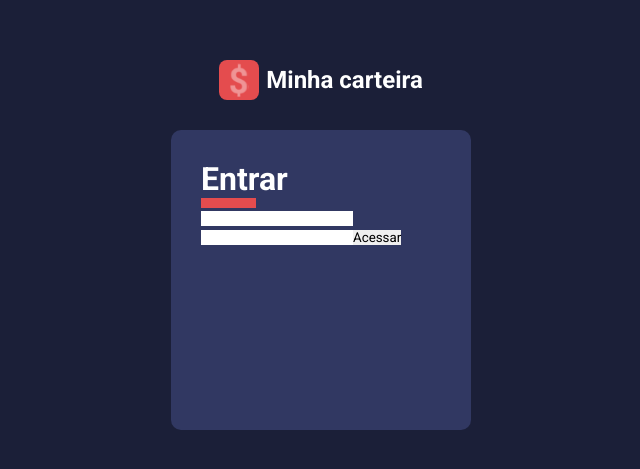
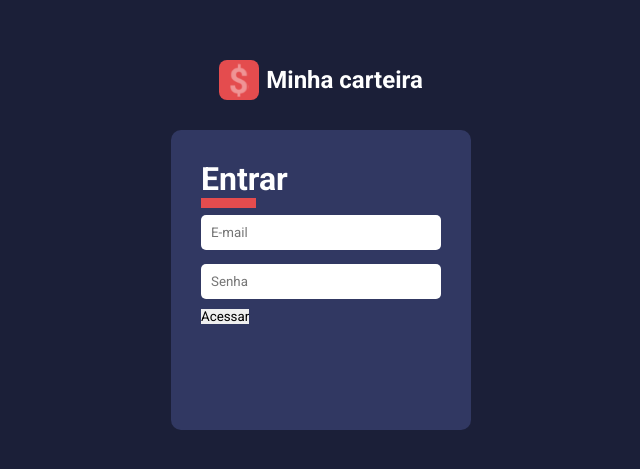
Before and after one commit to Adrianodbs/Minha-carteira, a React (Create React App) app: page / in a window 1280 px wide. Shown: the part 155-624 px from the top of the page, without its empty margins (319-959 px from the left). Built offline with nearby package versions, Linux system fonts and the light colour scheme.

Commit message:
Criando o componente de input

```diff
--- /dev/null
+++ b/src/components/Input/index.tsx
@@ -0,0 +1,10 @@
+import * as C from './styles'
+import { InputHTMLAttributes } from 'react'
+
+type IInputProps = InputHTMLAttributes<HTMLInputElement>
+
+function Input({ ...rest }: IInputProps) {
+  return <C.Container {...rest} />
+}
+
+export default Input
--- /dev/null
+++ b/src/components/Input/styles.ts
@@ -0,0 +1,8 @@
+import styled from "styled-components";
+
+export const Container = styled.input`
+  width: 100%;
+  padding: 10px;
+  border-radius: 5px;
+  margin: 7px 0;
+`
--- a/src/pages/SignIn/index.tsx
+++ b/src/pages/SignIn/index.tsx
@@ -1,5 +1,6 @@
 import * as C from './styles'
 import logoImg from '../../assets/logo.svg'
+import Input from '../../components/Input'
 
 function SignIn() {
   return (
@@ -8,11 +9,11 @@
         <img src={logoImg} alt="Minha carteira" />
         <h2>Minha carteira</h2>
       </C.Logo>
-      <C.Form>
+      <C.Form onSubmit={() => {}}>
         <C.FormTitle>Entrar</C.FormTitle>
 
-        <input type="text" />
-        <input type="text" />
+        <Input required type="email" placeholder="E-mail" />
+        <Input required type="password" placeholder="Senha" />
 
         <button type="submit">Acessar</button>
       </C.Form>
```
